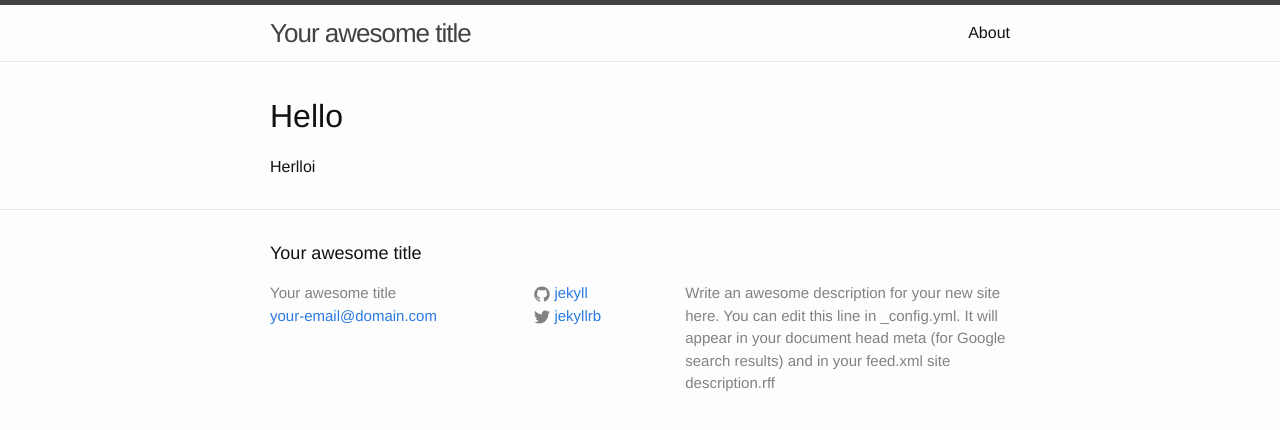
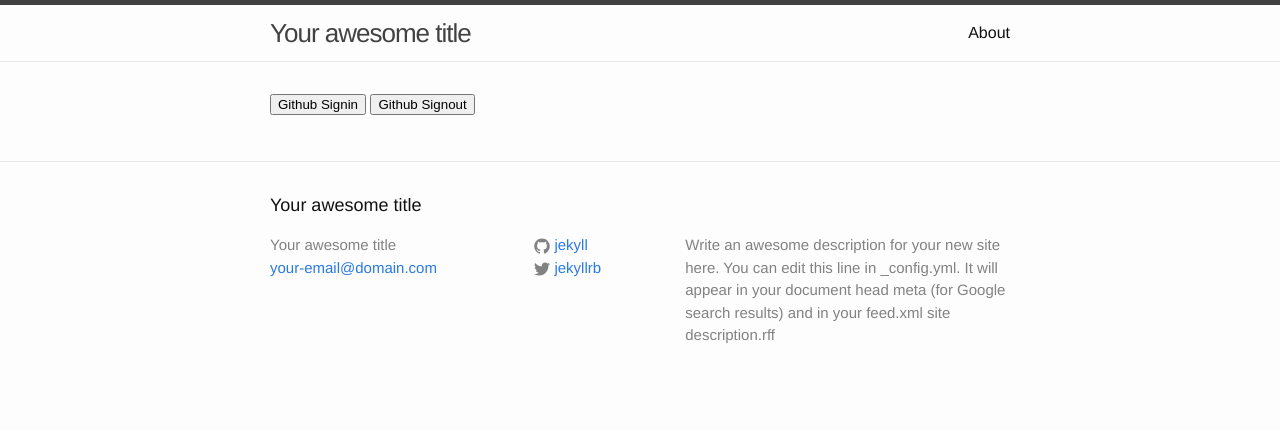
Before and after one commit to prolike/projects.prolike.io, a Jekyll site: the page built from index.html, in a window 1280 px wide. Shown: the top 430 px of the page. Built offline with Jekyll 4.4.1, drawn with Linux system fonts in a browser that asks for light colours; comment, search, counter and statistics services are not loaded; some of the changed lines change nothing that is shown.

Commit message:
close #6 set up github authendicating

```diff
--- /dev/null
+++ b/_includes/scripts.html
@@ -0,0 +1,31 @@
+<script src="https://www.gstatic.com/firebasejs/4.1.3/firebase.js"></script>
+
+<script>
+const firebaseConfig = {
+  apiKey: "AIzaSyBtU6nmS9wiRgSQzbfVFGPEAOcVd2fok2M",
+  authDomain: "projects-prolike.firebaseapp.com",
+  databaseURL: "https://projects-prolike.firebaseio.com",
+  projectId: "projects-prolike",
+  storageBucket: "",
+  messagingSenderId: "857186610186",
+  appId: "1:857186610186:web:35d5d33382de0b74a703f3"
+};
+firebase.initializeApp(firebaseConfig);
+</script>
+<!-- Plugin JavaScript -->
+
+
+<script src="https://code.jquery.com/jquery-3.3.1.slim.min.js"
+    integrity="sha384-q8i/X+965DzO0rT7abK41JStQIAqVgRVzpbzo5smXKp4YfRvH+8abtTE1Pi6jizo" crossorigin="anonymous">
+</script>
+
+<script src="https://cdnjs.cloudflare.com/ajax/libs/popper.js/1.14.7/umd/popper.min.js"
+    integrity="sha384-UO2eT0CpHqdSJQ6hJty5KVphtPhzWj9WO1clHTMGa3JDZwrnQq4sF86dIHNDz0W1" crossorigin="anonymous">
+</script>
+<script src="https://stackpath.bootstrapcdn.com/bootstrap/4.1.3/js/bootstrap.min.js"
+    integrity="sha384-ChfqqxuZUCnJSK3+MXmPNIyE6ZbWh2IMqE241rYiqJxyMiZ6OW/JmZQ5stwEULTy" crossorigin="anonymous">
+</script>
+
+<!-- Costum scripts -->
+
+<script src="/js/github_auth.js"></script>
--- a/_layouts/default.html
+++ b/_layouts/default.html
@@ -14,7 +14,7 @@
     </div>
 
     {% include footer.html %}
-
+    {% include scripts.html %}
   </body>
 
 </html>
--- a/index.html
+++ b/index.html
@@ -1,10 +1,16 @@
 ---
 layout: default
 ---
+<button onclick="githubSignin()">Github Signin</button>
+<button onclick="githubSignout()">Github Signout</button>
 
-<div class="home">
 
-<h1>Hello</h1>
-Herlloi
+        <div id="user-image">
 
-</div>
+        </div>
+
+        <!-- the place for holding hithub email address-->
+
+        <h1 id="user-email">
+
+        </h1>
--- /dev/null
+++ b/js/github_auth.js
@@ -0,0 +1,47 @@
+
+
+var provider = new firebase.auth.GithubAuthProvider();
+provider.addScope('repo');
+
+firebase.auth().signInWithPopup(provider).then(function(result) {
+// This gives you a GitHub Access Token. You can use it to access the GitHub API.
+var token = result.credential.accessToken;
+console.log(token);
+// The signed-in user info.
+var user = result.user;
+console.log(user.email);
+var userImage = document.querySelector("#user-image");
+
+// appending the user profile image
+
+var userPic = document.createElement("img");
+userPic.src=user.photoURL;
+userImage.append(userPic);
+
+// appending the user email address
+
+var userEmail = document.querySelector("#user-email");
+userEmail.innerHTML = user.email;
+
+
+// ...
+}).catch(function(error) {
+// Handle Errors here.
+var errorCode = error.code;
+var errorMessage = error.message;
+// The email of the user's account used.
+var email = error.email;
+// The firebase.auth.AuthCredential type that was used.
+var credential = error.credential;
+// ...
+});
+
+function githubSignout(){
+   firebase.auth().signOut()
+
+   .then(function() {
+      console.log('Signout successful!')
+   }, function(error) {
+      console.log('Signout failed')
+   });
+}
```
Also changed, not shown: 3 other files.
